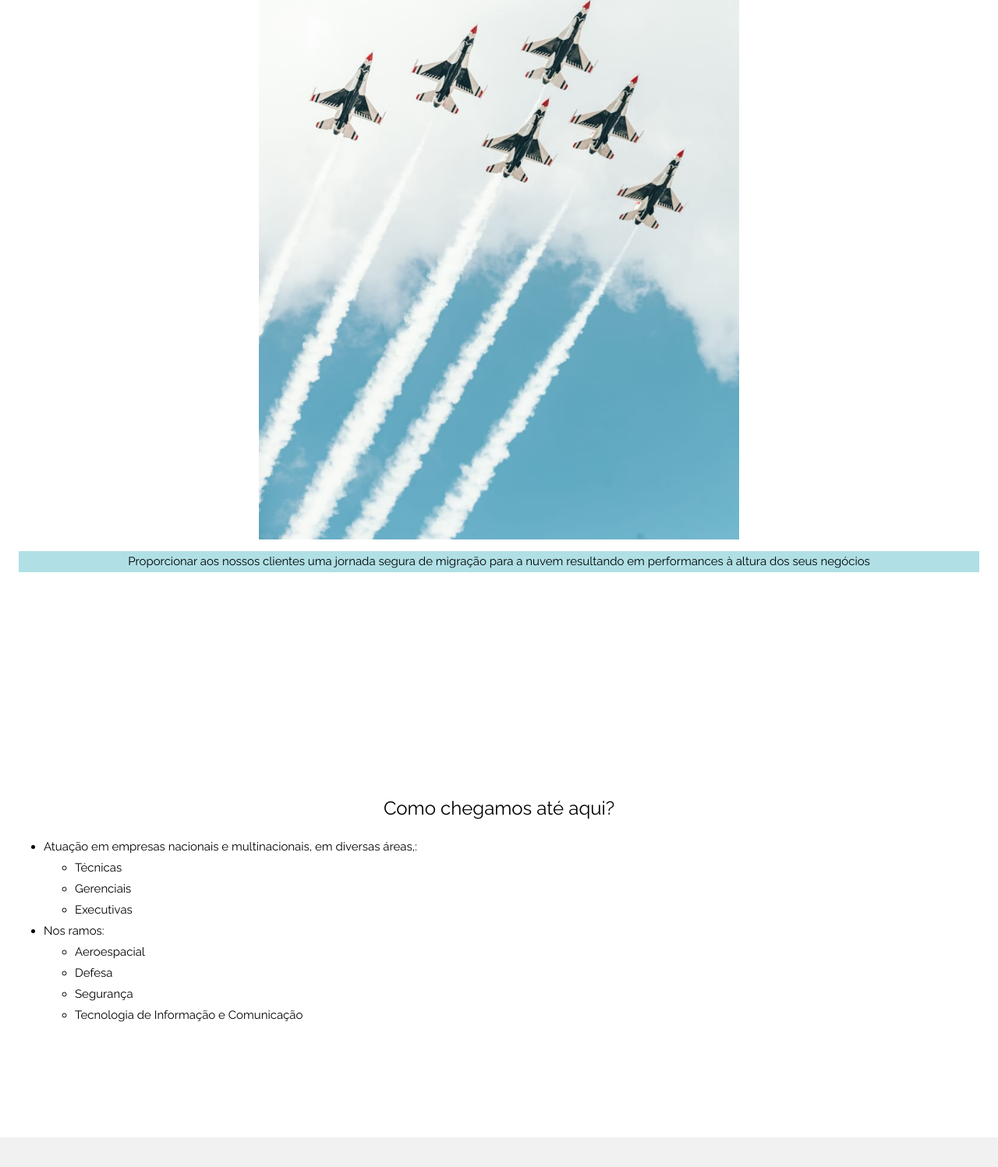
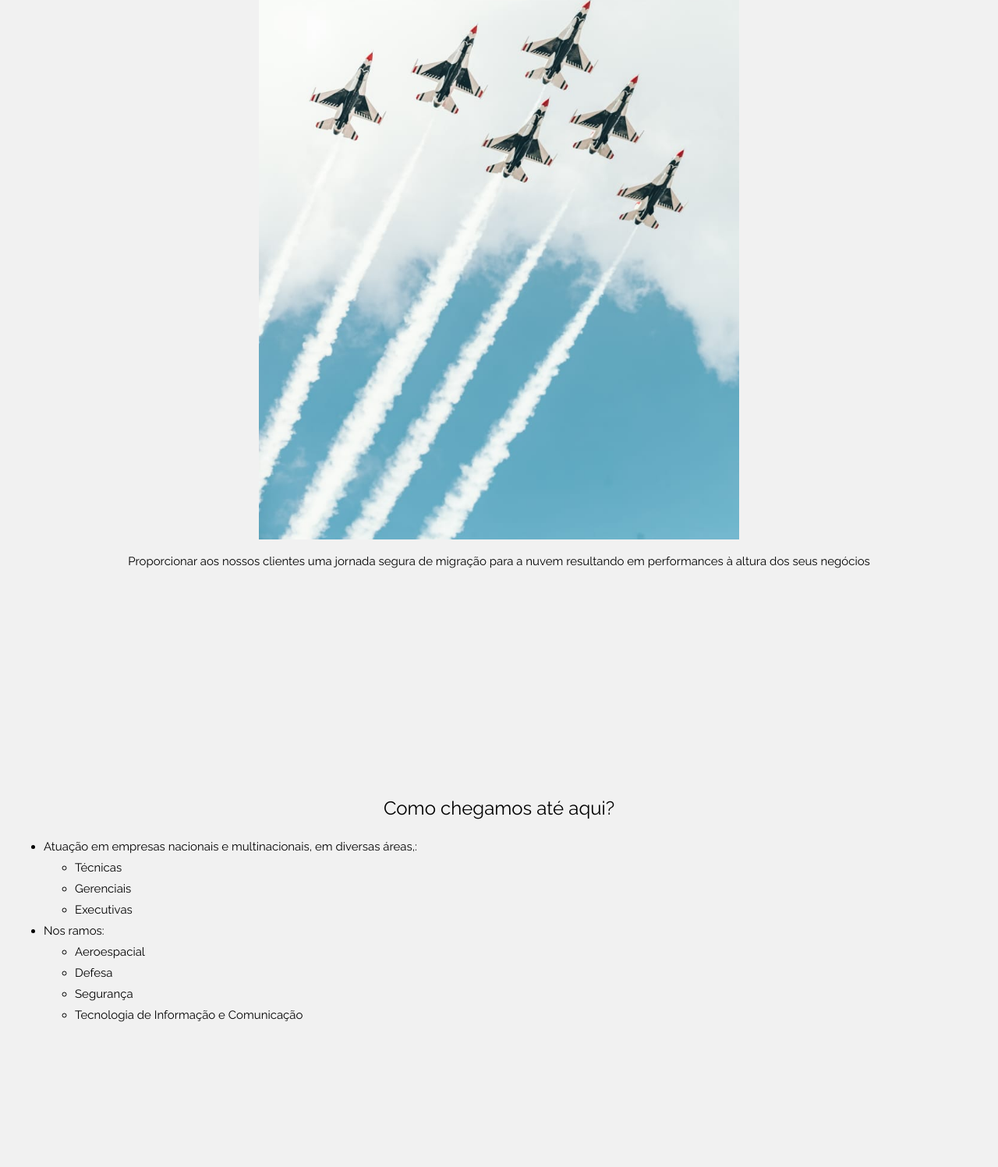
Before and after one commit to yal2018/angel, a plain HTML site: page index.html in a window 1280 px wide. Shown: the part 1277-2774 px from the top of the page at 78% size. Drawn offline with nearby package versions, Linux system fonts and the light colour scheme.

Commit message:
Update index.html

```diff
--- a/index.html
+++ b/index.html
@@ -78,7 +78,7 @@ body, html {
 </header>
 
 <!-- About Section -->
-<div class="w3-container" style="padding:128px 16px" id="about">
+<div class="w3-container  w3-light-grey" style="padding:128px 16px" id="about">
   <h3 class="w3-center">NOSSA AMBIÇÃO</h3>
 
   <!-- <p class="w3-center w3-large">Key features of our company</p>-->
@@ -90,7 +90,7 @@ body, html {
       <body>
 
 
-       <p style="background-color:powderblue;">Proporcionar aos nossos clientes uma jornada segura de migração para a nuvem resultando em performances à altura dos seus negócios</p>
+       <p>Proporcionar aos nossos clientes uma jornada segura de migração para a nuvem resultando em performances à altura dos seus negócios</p>
 
       </body>
       <!--<p> Proporcionar aos nossos clientes uma jornada segura de migração para a nuvem resultando em performances à altura dos seus negócios.</p> -->
@@ -102,7 +102,7 @@ body, html {
 
 
 <!-- Team Section -->
-<div class="w3-container" w3-dark-lightblue style="padding:128px 16px" id="team">
+<div class="w3-container  w3-light-grey"  style="padding:128px 16px" id="team">
   <h3 class="w3-center">Como chegamos até aqui? </h3>
  <!-- <p class="w3-center w3-large">Como chegamos até aqui?</p> -->
 
```
